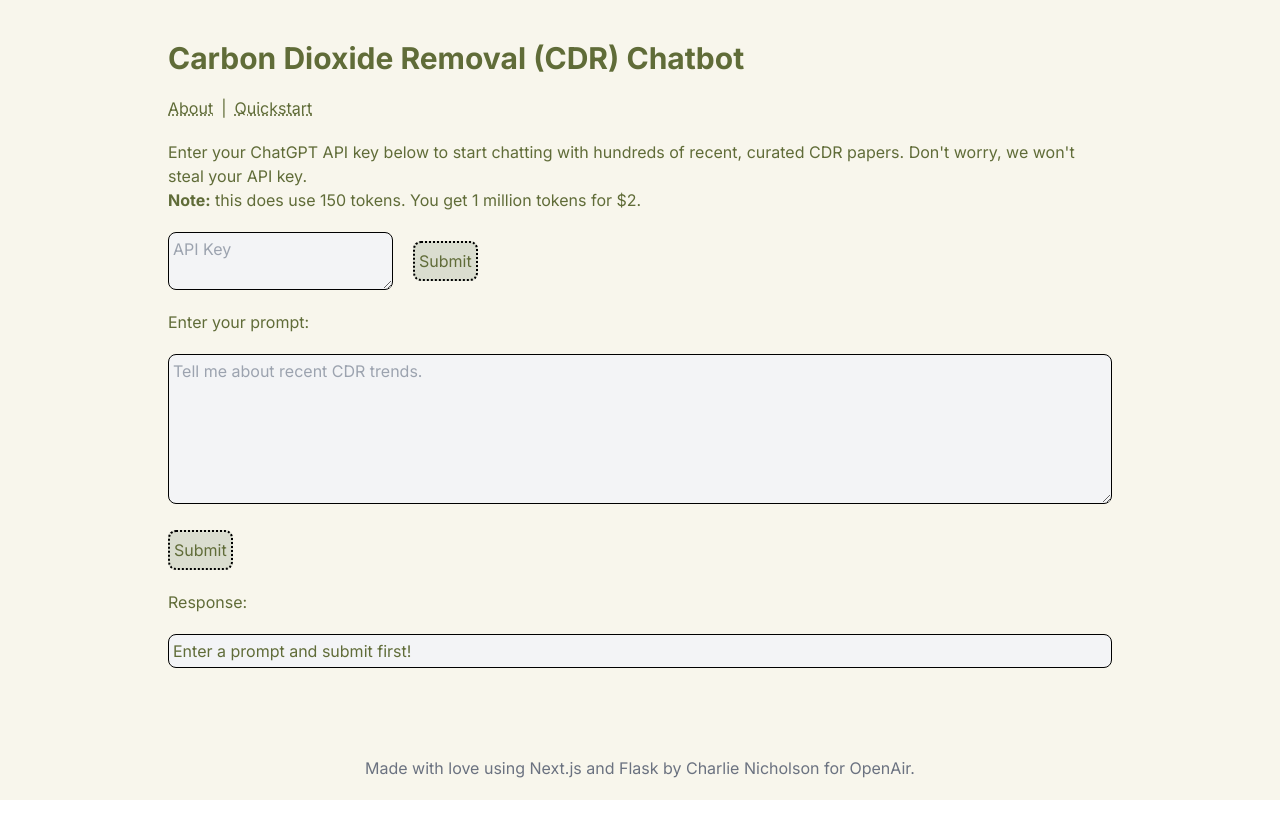
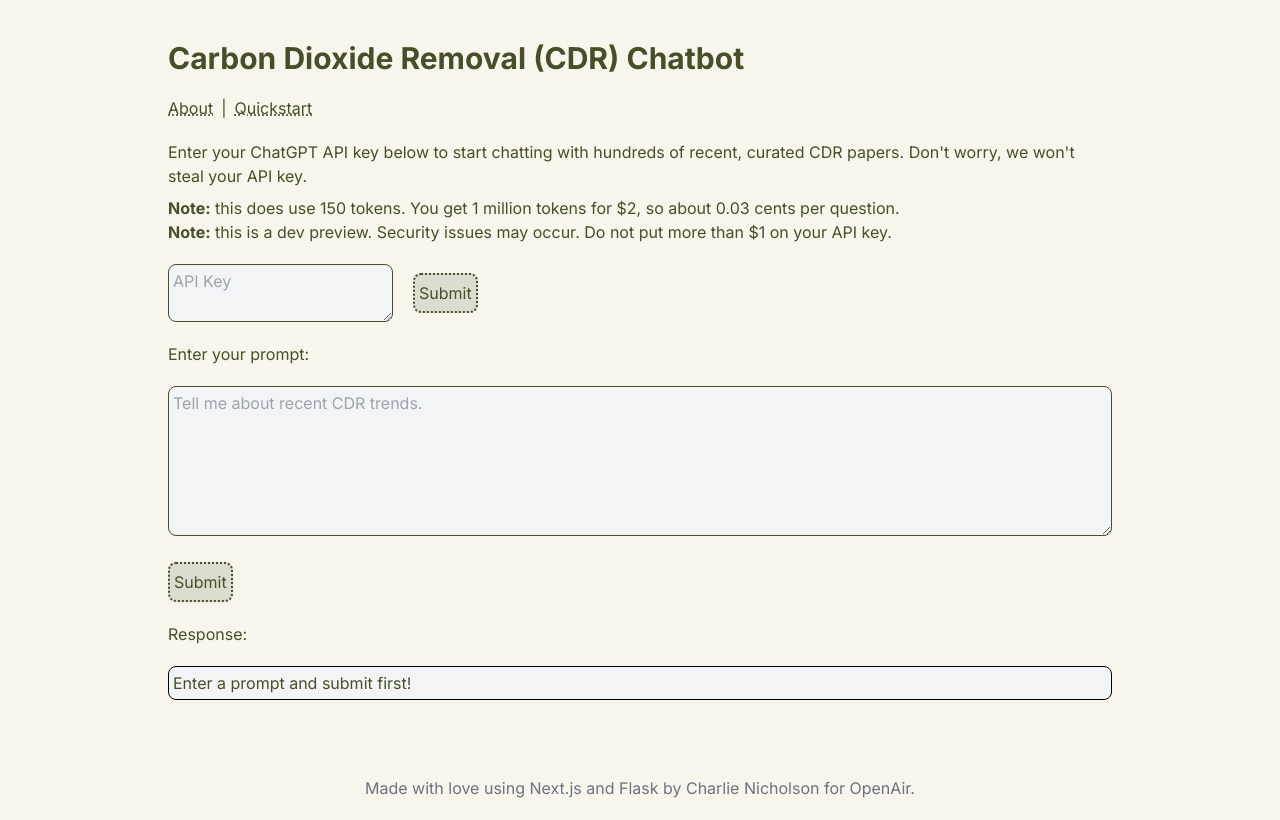
Before and after one commit to crnicholson/cdr-rag-frontend, a Next.js app: page / in a window 1280 px wide. Built offline with nearby package versions, Linux system fonts and the light colour scheme.

Commit message:
More UI work

```diff
--- a/app/page.tsx
+++ b/app/page.tsx
@@ -33,6 +33,7 @@ export default function Home() {
     });
 
     if (response.ok) {
+      setChatbotResponse("Thinking...");
       const data = await response.json();
       setChatbotResponse(data.message);
       console.log('Message sent successfully!');
@@ -44,24 +45,25 @@ export default function Home() {
 
   return (
     <>
-      <div className="min-h-screen flex flex-col bg-[#f8f6ec] text-[#606c38]">
+      <div className="min-h-screen flex flex-col bg-[#f8f6ec] text-[#464f28]">
         <div className="flex flex-col items-center flex-grow">
           <div className="p-10 w-[80%]">
             <h1 className="text-3xl font-bold">Carbon Dioxide Removal (CDR) Chatbot</h1>
             <div className="flex flex-row items-center mt-5">
-              <a href="/about" className="underline decoration-dotted mr-2">About</a>
+              <a href="/about" className="underline decoration-dotted mr-2 hover:text-[#606c38ea] ">About</a>
               <p className="mr-2">|</p>
-              <a href="/quickstart" className="underline decoration-dotted mr-2">Quickstart</a>
+              <a href="/quickstart" className="hover:text-[#606c38ea] underline decoration-dotted mr-2">Quickstart</a>
             </div>
             <p className="mt-5">Enter your ChatGPT API key below to start chatting with hundreds of recent, curated CDR papers. Don't worry, we won't steal your API key.</p>
-            <p><b>Note:</b> this does use 150 tokens. You get 1 million tokens for $2.</p>
+            <p className="mt-2"><b>Note:</b> this does use 150 tokens. You get 1 million tokens for $2, so about 0.03 cents per question.</p>
+            <p className=""><b>Note:</b> this is a dev preview. Security issues may occur. Do not put more than $1 on your API key.</p>
             <div className="flex flex-row my-5 items-center">
-              <textarea className="h-min p-1 mr-5 border-black border-[1px] rounded-lg bg-gray-100" onChange={e => key = e.target.value} placeholder="API Key" />
-              <button className="p-1 h-10 border-black border-dotted border-[2px] hover:bg-gray-200 rounded-lg bg-[#d1d6c7c6]" onClick={() => updateKey(key)}>Submit</button>
+              <textarea className="h-min p-1 mr-5 border-[#464f28] border-[1px] rounded-lg bg-gray-100" onChange={e => key = e.target.value} placeholder="API Key" />
+              <button className="p-1 h-10 border-[#464f28] border-dotted border-[2px] hover:bg-[#c0c6aaea] rounded-lg bg-[#d1d6c7c6]" onClick={() => updateKey(key)}>Submit</button>
             </div>
             <p>Enter your prompt:</p>
-            <textarea className="p-1 h-[150px] mr-5 my-5 border-black border-[1px] rounded-lg bg-gray-100 w-full" onChange={e => message = e.target.value} placeholder="Tell me about recent CDR trends." />
-            <button className="h-10 p-1 border-black border-[2px] hover:bg-gray-200 rounded-lg bg-[#d1d6c7c6] border-dotted" onClick={() => sendMessage(message)}>Submit</button>
+            <textarea className="p-1 h-[150px] mr-5 my-5 border-[#464f28] border-[1px] rounded-lg bg-gray-100 w-full" onChange={e => message = e.target.value} placeholder="Tell me about recent CDR trends." />
+            <button className="h-10 p-1 border-[#464f28] border-[2px] hover:bg-[#c0c6aaea] rounded-lg bg-[#d1d6c7c6] border-dotted" onClick={() => sendMessage(message)}>Submit</button>
             <p className="mt-5">Response:</p>
             <p className="mt-5 p-1 border-black border-[1px] rounded-lg bg-gray-100">{chatbotResponse}</p>
           </div>
```
